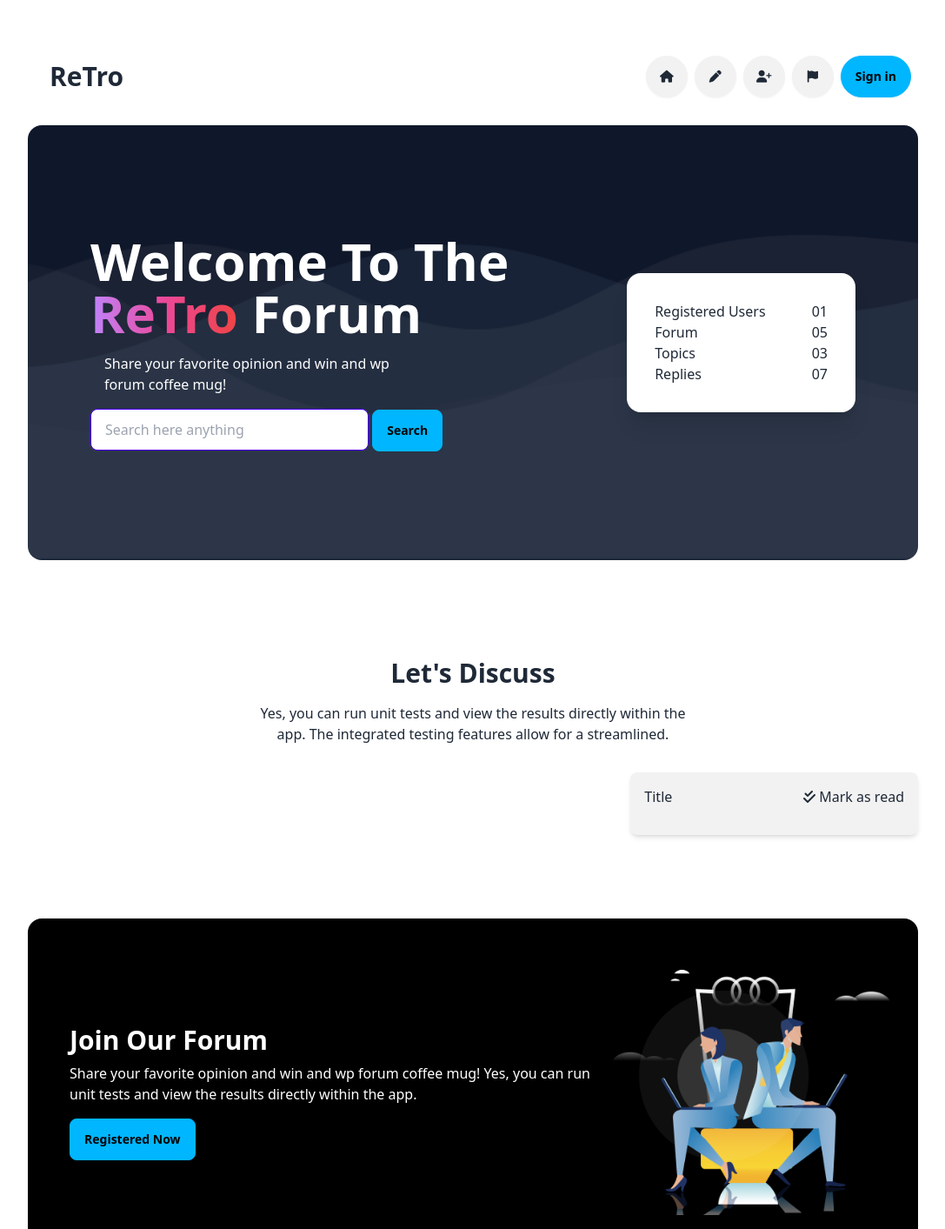
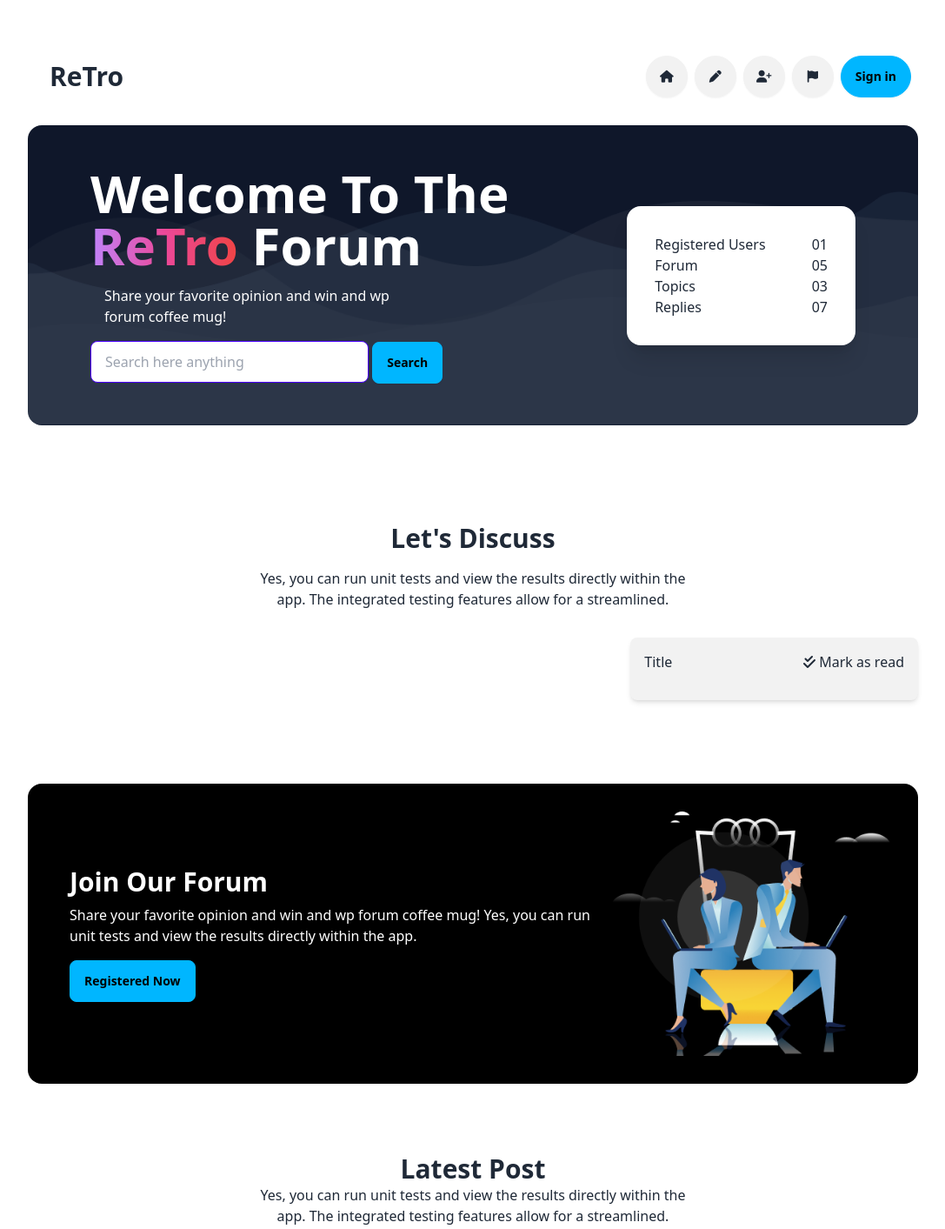
Before and after one commit to Asadujjaman717/Retro-Forum-B9A6, a plain HTML site: page index.html in a window 1280 px wide. Shown: the top 1413 px of the page at 87% size, without its empty margins (96-1183 px from the left). Drawn offline with nearby package versions, Linux system fonts and the light colour scheme; no server answers.

Commit message:
fixed hieght change in container

```diff
--- a/index.html
+++ b/index.html
@@ -56,7 +56,7 @@
 
       <!-- Banner -->
       <div
-        class="hero bg-base-200 rounded-2xl mt-6 bg-slate-900 lg:h-[500px] h-[55vh] bg-center bg-cover lg:p-8 p-2" style="background-image: url(images/bgbanner.png);">
+        class="hero bg-base-200 rounded-2xl mt-6 bg-slate-900 bg-center bg-cover lg:p-8 p-2" style="background-image: url(images/bgbanner.png);">
 
         <div class="hero-content lg:flex-row flex-col lg:mx-6 mx-1 items-center">
           <div>
@@ -189,7 +189,7 @@
          <!-- lets discuss section end -->
 
         <!-- join our forum start-->
-         <div id="join-our-forum" class="hero bg-base-200 rounded-2xl bg-black lg:h-[400px] h-[40vh] bg-center bg-cover lg:p-8 lg:mt-20 grid grid-cols-3 mb-4">
+         <div id="join-our-forum" class="hero bg-base-200 rounded-2xl bg-black  bg-center bg-cover lg:p-8 lg:mt-20 grid grid-cols-3 mb-4">
           <div id="join-forum-content" class="col-span-2 text-white p-4">
             <h2 class="text-3xl font-bold pb-2">Join Our Forum</h2>
             <p>Share your favorite opinion and win and wp forum coffee mug! Yes, you can run unit tests and view the results directly within the app.</p>
```
